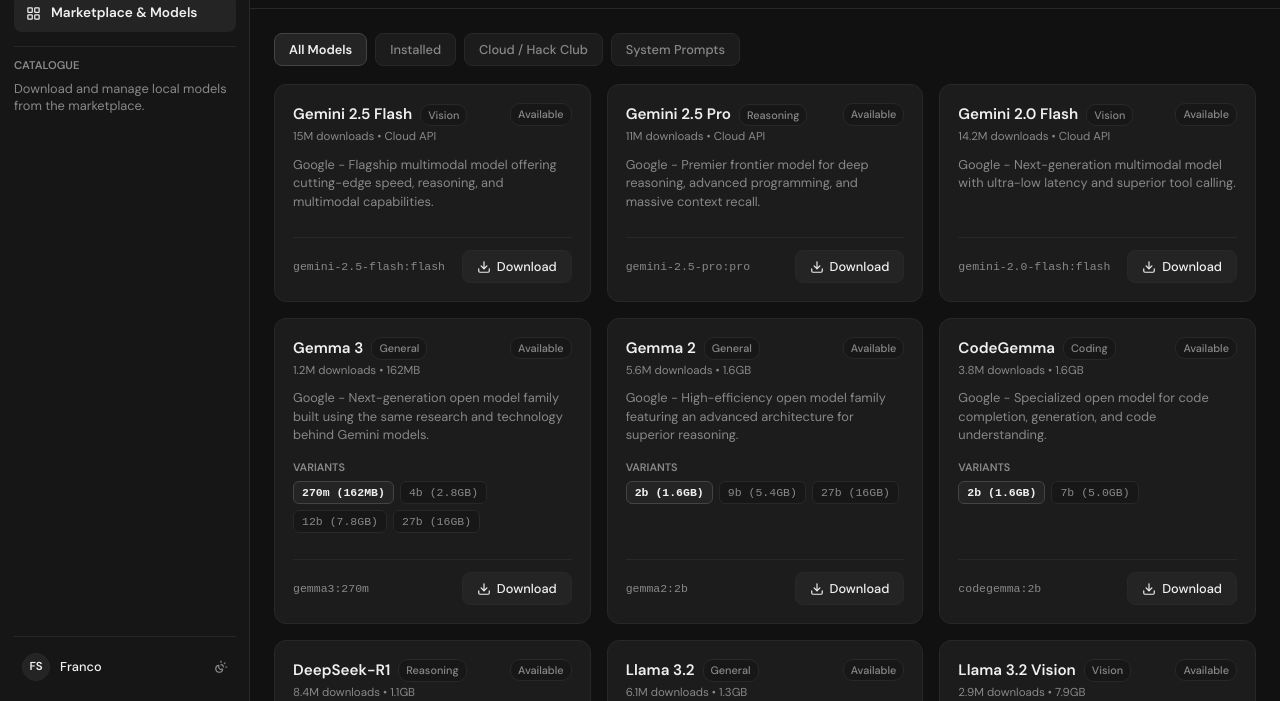
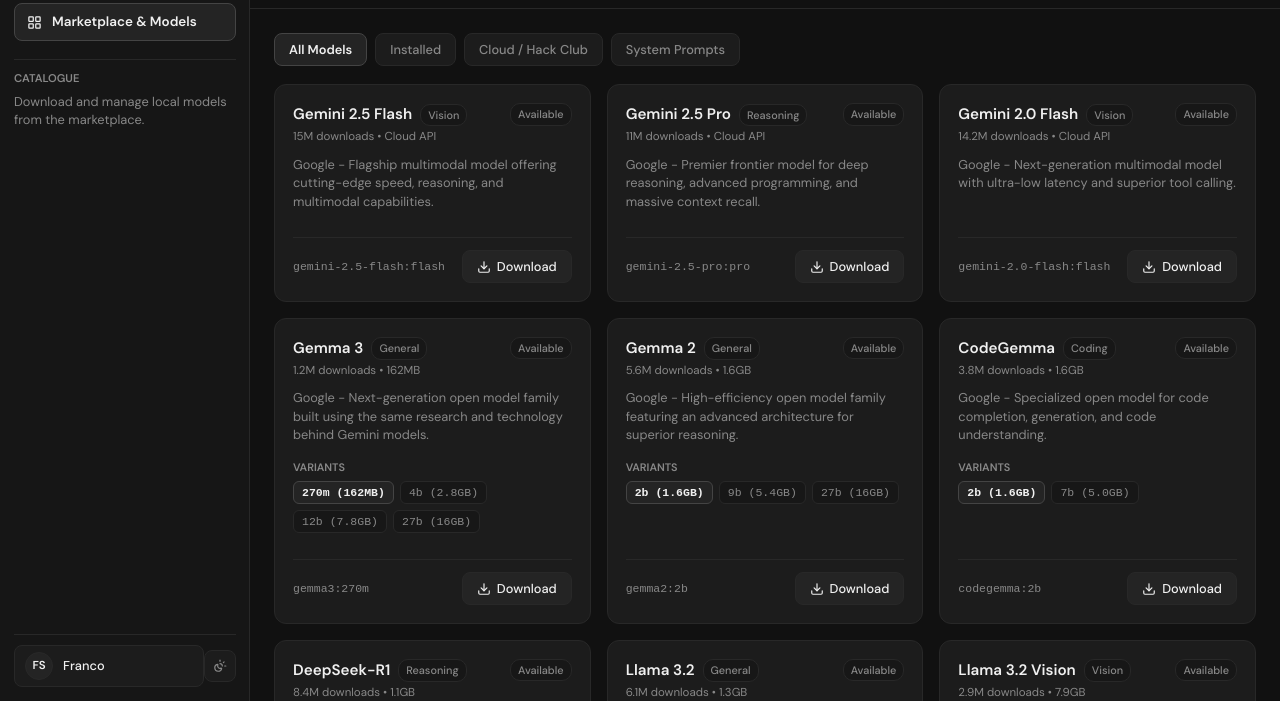
Before and after one commit to Franco-Senes/Samaipata, a website: page public/marketplace.html in a window 1280 px wide. Shown: the part 99-800 px from the top of the page. Drawn offline with nearby package versions, Linux system fonts and the light colour scheme; no server answers.

Commit message:
Enhance sidebar buttons with clean solid button styling

```diff
--- a/public/css/index.css
+++ b/public/css/index.css
@@ -200,8 +200,8 @@
 }
 
 .icon-btn {
-  background: transparent;
-  border: 1px solid transparent;
+  background-color: var(--bg-card);
+  border: 1px solid var(--border);
   color: var(--text-muted);
   width: 32px;
   height: 32px;
@@ -210,14 +210,21 @@
   align-items: center;
   justify-content: center;
   cursor: pointer;
-  transition: all 0.15s ease;
+  transition: background-color 0.15s ease, border-color 0.15s ease, color 0.15s ease;
   font-size: 14px;
+  flex-shrink: 0;
 }
 
 .icon-btn:hover {
   background-color: var(--bg-card-hover);
   color: var(--text-main);
-  border-color: var(--border);
+  border-color: var(--border-focus);
+}
+
+.icon-btn.active {
+  background-color: var(--bg-card-hover);
+  color: var(--text-main);
+  border-color: var(--border-focus);
 }
 
 .nav-link {
@@ -227,24 +234,26 @@
   width: 100%;
   padding: 8px 12px;
   border-radius: var(--radius-sm);
-  border: none;
-  background: transparent;
+  border: 1px solid var(--border);
+  background-color: var(--bg-card);
   color: var(--text-main);
-  font-size: 0.85rem;
+  font-size: 0.84rem;
   font-weight: 500;
   text-decoration: none;
   cursor: pointer;
-  margin-bottom: 2px;
-  transition: background-color 0.15s ease, color 0.15s ease;
+  margin-bottom: 6px;
+  transition: background-color 0.15s ease, border-color 0.15s ease, color 0.15s ease;
   font-family: inherit;
 }
 
 .nav-link:hover {
   background-color: var(--bg-card-hover);
+  border-color: var(--border-focus);
 }
 
 .nav-link.active {
   background-color: var(--bg-card-hover);
+  border-color: var(--border-focus);
   color: var(--text-main);
   font-weight: 600;
 }
@@ -335,13 +344,16 @@
   align-items: center;
   gap: 10px;
   cursor: pointer;
-  padding: 6px 8px;
+  padding: 6px 10px;
   border-radius: var(--radius-sm);
-  transition: background-color 0.15s ease;
+  background-color: var(--bg-card);
+  border: 1px solid var(--border);
+  transition: background-color 0.15s ease, border-color 0.15s ease;
 }
 
 .user-box:hover {
   background-color: var(--bg-card-hover);
+  border-color: var(--border-focus);
 }
 
 .user-avatar {
--- a/public/css/marketplace.css
+++ b/public/css/marketplace.css
@@ -176,29 +176,85 @@
 }
 
 .icon-btn {
-  background: transparent;
-  border: 1px solid transparent;
+  background-color: var(--bg-card);
+  border: 1px solid var(--border);
   color: var(--text-muted);
-  width: 30px;
-  height: 30px;
+  width: 32px;
+  height: 32px;
   border-radius: var(--radius-sm);
   display: inline-flex;
   align-items: center;
   justify-content: center;
   cursor: pointer;
-  transition: all 0.15s ease;
+  transition: background-color 0.15s ease, border-color 0.15s ease, color 0.15s ease;
+  font-size: 14px;
+  flex-shrink: 0;
 }
 
 .icon-btn:hover {
   background-color: var(--bg-card-hover);
   color: var(--text-main);
-  border-color: var(--border);
+  border-color: var(--border-focus);
+}
+
+.icon-btn.active {
+  background-color: var(--bg-card-hover);
+  color: var(--text-main);
+  border-color: var(--border-focus);
 }
 
 .icon-btn.danger:hover {
   color: #ef4444;
   background-color: rgba(239, 68, 68, 0.1);
   border-color: rgba(239, 68, 68, 0.25);
+}
+
+.nav-link {
+  display: flex;
+  align-items: center;
+  gap: 10px;
+  width: 100%;
+  padding: 8px 12px;
+  border-radius: var(--radius-sm);
+  border: 1px solid var(--border);
+  background-color: var(--bg-card);
+  color: var(--text-main);
+  font-size: 0.84rem;
+  font-weight: 500;
+  text-decoration: none;
+  cursor: pointer;
+  margin-bottom: 6px;
+  transition: background-color 0.15s ease, border-color 0.15s ease, color 0.15s ease;
+  font-family: inherit;
+}
+
+.nav-link:hover {
+  background-color: var(--bg-card-hover);
+  border-color: var(--border-focus);
+}
+
+.nav-link.active {
+  background-color: var(--bg-card-hover);
+  border-color: var(--border-focus);
+  color: var(--text-main);
+  font-weight: 600;
+}
+
+.user-box {
+  display: flex;
+  align-items: center;
+  gap: 10px;
+  cursor: pointer;
+  padding: 6px 10px;
+  border-radius: var(--radius-sm);
+  background-color: var(--bg-card);
+  border: 1px solid var(--border);
+  transition: background-color 0.15s ease, border-color 0.15s ease;
+}
+
+.user-box:hover {
+  background-color: var(--bg-card-hover);
+  border-color: var(--border-focus);
 }
 
 /* Marketplace Layout & Header */
```
